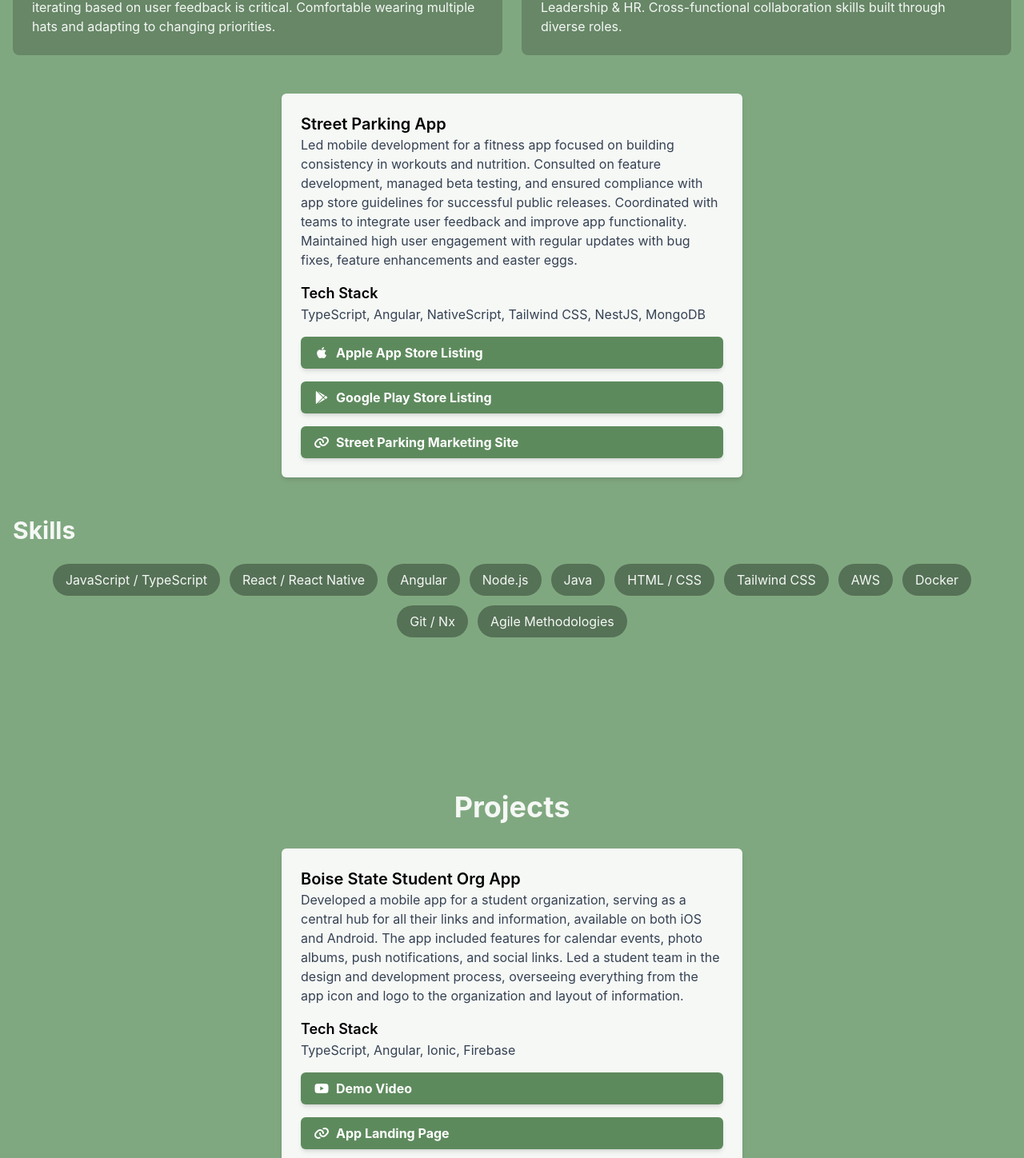
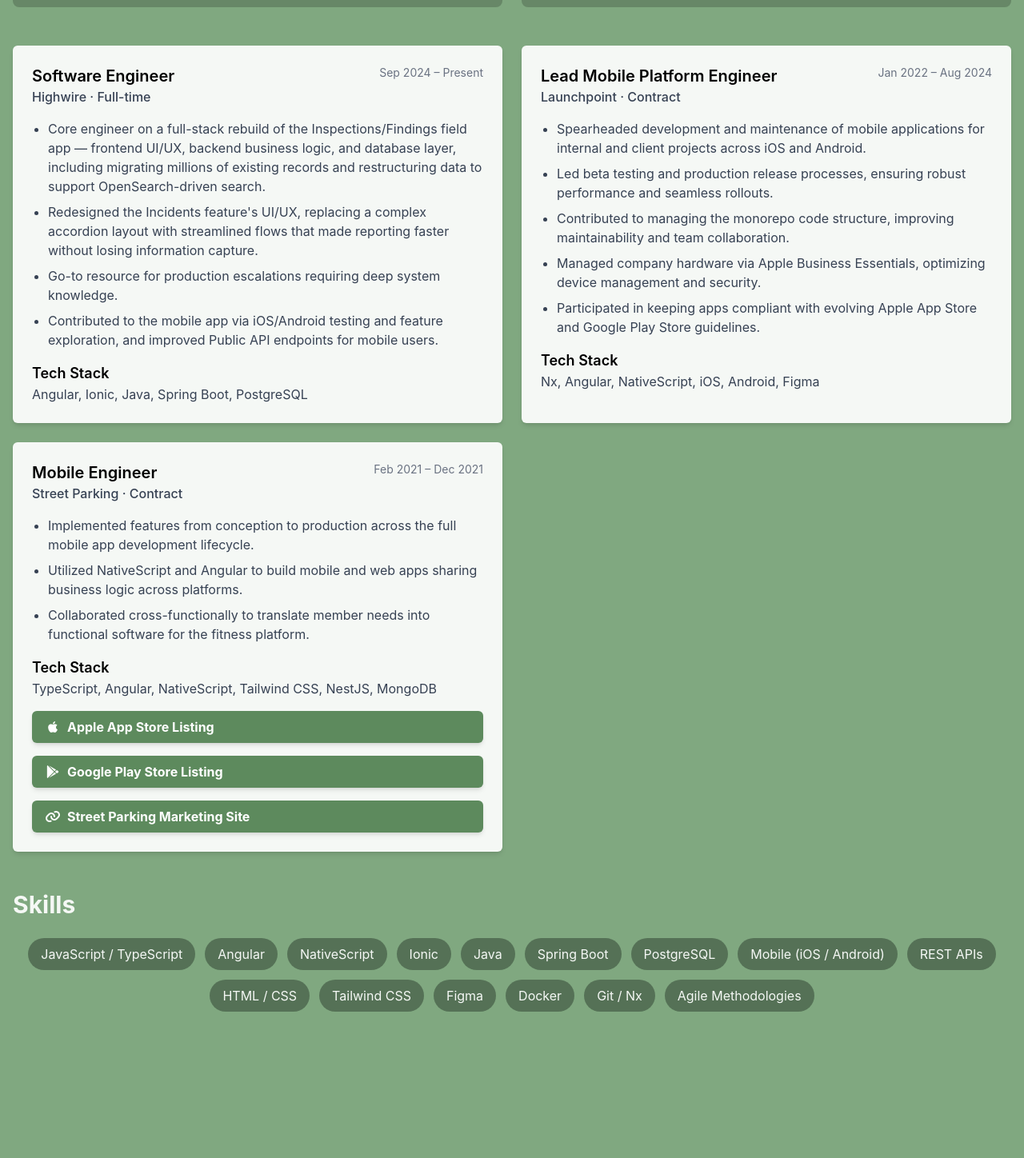
Before and after one commit to brianrclow/portfolio, an Angular app: page / in a window 1280 px wide. Shown: the part 1327-2775 px from the top of the page at 80% size. Built offline with nearby package versions, Linux system fonts and the light colour scheme.

Commit message:
main: Update content and use font awesome subset for icons

```diff
--- a/package.json
+++ b/package.json
@@ -6,7 +6,8 @@
     "start": "ng serve",
     "build": "ng build",
     "watch": "ng build --watch --configuration development",
-    "test": "ng test"
+    "test": "ng test",
+    "prebuild": "node scripts/subset-fontawesome.js"
   },
   "private": true,
   "dependencies": {
@@ -28,6 +29,7 @@
     "@angular/compiler-cli": "~22.2.0",
     "@tailwindcss/postcss": "~4.3.3",
     "@types/jasmine": "~6.0.0",
+    "fontawesome-subset": "~4.6.0",
     "istanbul-lib-instrument": "~6.0.3",
     "jasmine-core": "~6.3.0",
     "karma": "~6.4.4",
--- a/src/app/experience/experience.component.html
+++ b/src/app/experience/experience.component.html
@@ -4,8 +4,16 @@
       Experience
     </h2>
     <div class="mt-12">
-      <h3 class="text-3xl font-bold mb-6 text-primary-50">Highlights</h3>
       <div class="grid md:grid-cols-2 gap-6 text-left">
+        <div class="bg-primary-900/30 p-6 rounded-lg">
+          <h4 class="text-xl font-semibold mb-2 text-primary-50">
+            Full-Stack Development
+          </h4>
+          <p class="text-primary-50">
+            Contributed to production features across the stack using Java,
+            TypeScript, Angular, and NativeScript.
+          </p>
+        </div>
         <div class="bg-primary-900/30 p-6 rounded-lg">
           <h4 class="text-xl font-semibold mb-2 text-primary-50">
             Production Impact
@@ -15,15 +23,7 @@
             developer on 2 apps released for Apple and Google Play stores.
           </p>
         </div>
-        <div class="bg-primary-900/30 p-6 rounded-lg">
-          <h4 class="text-xl font-semibold mb-2 text-primary-50">
-            Full-Stack Development
-          </h4>
-          <p class="text-primary-50">
-            Contributed to production features across the stack using Java,
-            TypeScript, Angular, and NativeScript.
-          </p>
-        </div>
+
         <div class="bg-primary-900/30 p-6 rounded-lg">
           <h4 class="text-xl font-semibold mb-2 text-primary-50">
             Startup Experience
@@ -47,19 +47,123 @@
       </div>
     </div>
 
-    <div class="mt-12 max-w-xl mx-auto">
+    <div class="mt-12 grid md:grid-cols-2 gap-6">
       <div class="bg-primary-50 shadow-md rounded-md overflow-hidden">
         <div class="p-6">
-          <h3 class="text-xl font-semibold">Street Parking App</h3>
-          <p class="text-gray-700 mb-4">
-            Led mobile development for a fitness app focused on building
-            consistency in workouts and nutrition. Consulted on feature
-            development, managed beta testing, and ensured compliance with app
-            store guidelines for successful public releases. Coordinated with
-            teams to integrate user feedback and improve app functionality.
-            Maintained high user engagement with regular updates with bug fixes,
-            feature enhancements and easter eggs.
-          </p>
+          <div
+            class="flex flex-col sm:flex-row sm:items-start sm:justify-between mb-4"
+          >
+            <div>
+              <h3 class="text-xl font-semibold">Software Engineer</h3>
+              <p class="text-gray-700 font-medium">Highwire · Full-time</p>
+            </div>
+            <p class="text-gray-500 text-sm mt-1 sm:mt-0 sm:text-right">
+              Sep 2024 – Present
+            </p>
+          </div>
+          <ul class="list-disc list-outside pl-5 space-y-2 text-gray-700 mb-4">
+            <li>
+              Core engineer on a full-stack rebuild of the Inspections/Findings
+              field app — frontend UI/UX, backend business logic, and database
+              layer, including migrating millions of existing records and
+              restructuring data to support OpenSearch-driven search.
+            </li>
+            <li>
+              Redesigned the Incidents feature's UI/UX, replacing a complex
+              accordion layout with streamlined flows that made reporting faster
+              without losing information capture.
+            </li>
+            <li>
+              Go-to resource for production escalations requiring deep system
+              knowledge.
+            </li>
+            <li>
+              Contributed to the mobile app via iOS/Android testing and feature
+              exploration, and improved Public API endpoints for mobile users.
+            </li>
+          </ul>
+          <div>
+            <h4 class="text-lg font-semibold">Tech Stack</h4>
+            <p class="text-gray-700">
+              Angular, Ionic, Java, Spring Boot, PostgreSQL
+            </p>
+          </div>
+        </div>
+      </div>
+
+      <div class="bg-primary-50 shadow-md rounded-md overflow-hidden">
+        <div class="p-6">
+          <div
+            class="flex flex-col sm:flex-row sm:items-start sm:justify-between mb-4"
+          >
+            <div>
+              <h3 class="text-xl font-semibold">
+                Lead Mobile Platform Engineer
+              </h3>
+              <p class="text-gray-700 font-medium">Launchpoint · Contract</p>
+            </div>
+            <p class="text-gray-500 text-sm mt-1 sm:mt-0 sm:text-right">
+              Jan 2022 – Aug 2024
+            </p>
+          </div>
+          <ul class="list-disc list-outside pl-5 space-y-2 text-gray-700 mb-4">
+            <li>
+              Spearheaded development and maintenance of mobile applications for
+              internal and client projects across iOS and Android.
+            </li>
+            <li>
+              Led beta testing and production release processes, ensuring robust
+              performance and seamless rollouts.
+            </li>
+            <li>
+              Contributed to managing the monorepo code structure, improving
+              maintainability and team collaboration.
+            </li>
+            <li>
+              Managed company hardware via Apple Business Essentials, optimizing
+              device management and security.
+            </li>
+            <li>
+              Participated in keeping apps compliant with evolving Apple App
+              Store and Google Play Store guidelines.
+            </li>
+          </ul>
+          <div>
+            <h4 class="text-lg font-semibold">Tech Stack</h4>
+            <p class="text-gray-700">
+              Nx, Angular, NativeScript, iOS, Android, Figma
+            </p>
+          </div>
+        </div>
+      </div>
+
+      <div class="bg-primary-50 shadow-md rounded-md overflow-hidden">
+        <div class="p-6">
+          <div
+            class="flex flex-col sm:flex-row sm:items-start sm:justify-between mb-4"
+          >
+            <div>
+              <h3 class="text-xl font-semibold">Mobile Engineer</h3>
+              <p class="text-gray-700 font-medium">Street Parking · Contract</p>
+            </div>
+            <p class="text-gray-500 text-sm mt-1 sm:mt-0 sm:text-right">
+              Feb 2021 – Dec 2021
+            </p>
+          </div>
+          <ul class="list-disc list-outside pl-5 space-y-2 text-gray-700 mb-4">
+            <li>
+              Implemented features from conception to production across the full
+              mobile app development lifecycle.
+            </li>
+            <li>
+              Utilized NativeScript and Angular to build mobile and web apps
+              sharing business logic across platforms.
+            </li>
+            <li>
+              Collaborated cross-functionally to translate member needs into
+              functional software for the fitness platform.
+            </li>
+          </ul>
           <div class="mb-4">
             <h4 class="text-lg font-semibold">Tech Stack</h4>
             <p class="text-gray-700">
@@ -104,16 +208,28 @@
           >JavaScript / TypeScript</span
         >
         <span class="bg-primary-900/50 text-primary-50 px-4 py-2 rounded-full"
-          >React / React Native</span
-        >
-        <span class="bg-primary-900/50 text-primary-50 px-4 py-2 rounded-full"
           >Angular</span
         >
         <span class="bg-primary-900/50 text-primary-50 px-4 py-2 rounded-full"
-          >Node.js</span
+          >NativeScript</span
+        >
+        <span class="bg-primary-900/50 text-primary-50 px-4 py-2 rounded-full"
+          >Ionic</span
         >
         <span class="bg-primary-900/50 text-primary-50 px-4 py-2 rounded-full"
           >Java</span
+        >
+        <span class="bg-primary-900/50 text-primary-50 px-4 py-2 rounded-full"
+          >Spring Boot</span
+        >
+        <span class="bg-primary-900/50 text-primary-50 px-4 py-2 rounded-full"
+          >PostgreSQL</span
+        >
+        <span class="bg-primary-900/50 text-primary-50 px-4 py-2 rounded-full"
+          >Mobile (iOS / Android)</span
+        >
+        <span class="bg-primary-900/50 text-primary-50 px-4 py-2 rounded-full"
+          >REST APIs</span
         >
         <span class="bg-primary-900/50 text-primary-50 px-4 py-2 rounded-full"
           >HTML / CSS</span
@@ -122,7 +238,7 @@
           >Tailwind CSS</span
         >
         <span class="bg-primary-900/50 text-primary-50 px-4 py-2 rounded-full"
-          >AWS</span
+          >Figma</span
         >
         <span class="bg-primary-900/50 text-primary-50 px-4 py-2 rounded-full"
           >Docker</span
--- a/src/app/home/home.component.ts
+++ b/src/app/home/home.component.ts
@@ -11,6 +11,10 @@
     this.obfuscateEmail();
   }
 
+  scrollToExperience() {
+    document.getElementById('experience')?.scrollIntoView({ behavior: 'smooth' });
+  }
+
   // an attempt at obfuscating my email against bots
   obfuscateEmail() {
     const emailLink = document.getElementById('email-link');
--- a/src/app/projects/projects.component.html
+++ b/src/app/projects/projects.component.html
@@ -3,7 +3,7 @@
     <h2 class="text-4xl font-bold text-center mb-8 text-primary-50">
       Projects
     </h2>
-    <div class="max-w-xl mx-auto">
+    <div class="grid gap-8 lg:grid-cols-2 sm:grid-cols-2">
       <div class="bg-primary-50 shadow-md rounded-md overflow-hidden">
         <div class="p-6">
           <h3 class="text-xl font-semibold">Boise State Student Org App</h3>
@@ -15,6 +15,9 @@
             team in the design and development process, overseeing everything
             from the app icon and logo to the organization and layout of
             information.
+          </p>
+                    <p class="text-gray-700 italic mt-2">
+            *Removed from app stores in 2023. A redesigned successor now serves the same purpose.
           </p>
           <div class="mb-4">
             <h4 class="text-lg font-semibold">Tech Stack</h4>
@@ -38,9 +41,44 @@
               <i class="fas fa-link mr-2 w-6"></i> App Landing Page
             </a>
           </div>
-          <p class="text-gray-700 italic mt-2">
-            *This app has been taken off of app stores as of 2023.
+        </div>
+      </div>
+
+      <div class="bg-primary-50 shadow-md rounded-md overflow-hidden">
+        <div class="p-6">
+          <div class="flex items-center justify-between mb-4">
+            <h3 class="text-xl font-semibold">Soccer Fan App</h3>
+            <span
+              class="bg-primary-500 text-white px-3 py-1 rounded-full text-sm font-medium"
+            >
+              In Progress
+            </span>
+          </div>
+          <p class="text-gray-700 mb-4">
+            A native mobile app concept for supporters of a local soccer club,
+            built around three principles: fast (quick to open, usable even on
+            poor stadium wifi), informative (clear league, team, schedule, and
+            game info without the clutter), and built for one team rather than a
+            generic multi-league experience. Planned features include live
+            matchday notifications, a digital matchday program, season schedule
+            syncing, and fan-specific extras like stadium info and supporter
+            content — with an admin tool planned so content can be updated
+            without shipping a new app release.
           </p>
+          <div>
+            <h4 class="text-lg font-semibold">Tech Stack</h4>
+            <p class="text-gray-700">
+              Swift (iOS), Kotlin (Android), NestJS, PostgreSQL
+            </p>
+          </div>
+          <div class="flex flex-col mt-4">
+            <button
+              (click)="scrollToContact()"
+              class="bg-primary-500 text-white font-bold py-2 px-4 shadow-md rounded-md hover:bg-primary-700 flex items-center cursor-pointer"
+            >
+              <i class="fas fa-futbol mr-2 w-6"></i> Ask me about it
+            </button>
+          </div>
         </div>
       </div>
     </div>
--- a/src/app/projects/projects.component.ts
+++ b/src/app/projects/projects.component.ts
@@ -5,4 +5,8 @@
     templateUrl: './projects.component.html',
     changeDetection: ChangeDetectionStrategy.Eager
 })
-export class ProjectsComponent { }
+export class ProjectsComponent {
+  scrollToContact() {
+    document.getElementById('contact')?.scrollIntoView({ behavior: 'smooth' });
+  }
+}
```
Also changed, not shown: scripts/subset-fontawesome.js (added, +29 -0 lines), src/app/about/about.component.html (+4 -7 lines), src/app/contact/contact.component.html (+8 -2 lines), src/app/home/home.component.html (+8 -0 lines), 1 other file (tests, documents, lock files or other folders).
